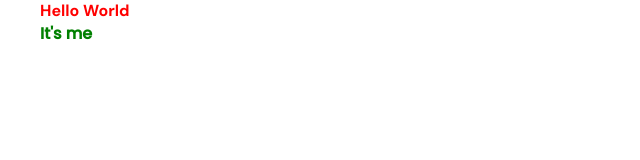
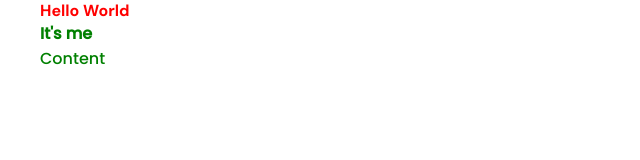
Before and after one commit to pchupchu/components-library-for-landing-page, a React (Create React App) app: page / in a window 1280 px wide. Shown: the top 160 px of the page, without its empty margins (0-640 px from the left). Built offline with nearby package versions, Linux system fonts and the light colour scheme.

Commit message:
Add description

```diff
--- a/src/sections/hero/hero-1/hero-1.css
+++ b/src/sections/hero/hero-1/hero-1.css
@@ -8,3 +8,9 @@
   font-family: 'Poppins', sans-serif;
   font-weight: 700;
 }
+
+.hero-1__description {
+  color: green;
+  font-family: 'Poppins', sans-serif;
+  font-weight: 500;
+}
--- a/src/sections/hero/hero-1/hero-1.jsx
+++ b/src/sections/hero/hero-1/hero-1.jsx
@@ -7,6 +7,7 @@ function Hero1() {
       {/* Here you can write your markup */}
       <div className="hero-1__title">Hello World</div>
       <div className="hero-1__subtitle">It's me</div>
+      <div className="hero-1__description">Content</div>
     </div>
   );
 }
```
